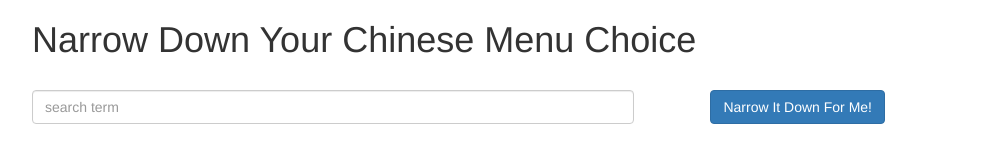
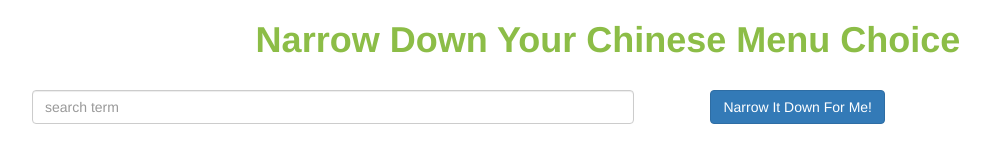
Before and after one commit to JonnalagaddaNihit/module3-Sloution, a plain HTML site: page index.html in a window 1280 px wide. Shown: the top 162 px of the page, without its empty margins (38-1028 px from the left). Drawn offline with nearby package versions, Linux system fonts and the light colour scheme.

Commit message:
Add files via upload

```diff
--- a/index.html
+++ b/index.html
@@ -12,6 +12,11 @@
     <style>
         h1 {
             margin-bottom: 30px;
+            text-align: center;
+            font-weight: bold;
+            width: 90vw;
+            text-overflow: ellipsis;
+            color: rgb(140, 189, 71);
         }
 
         input[type="text"] {
```
